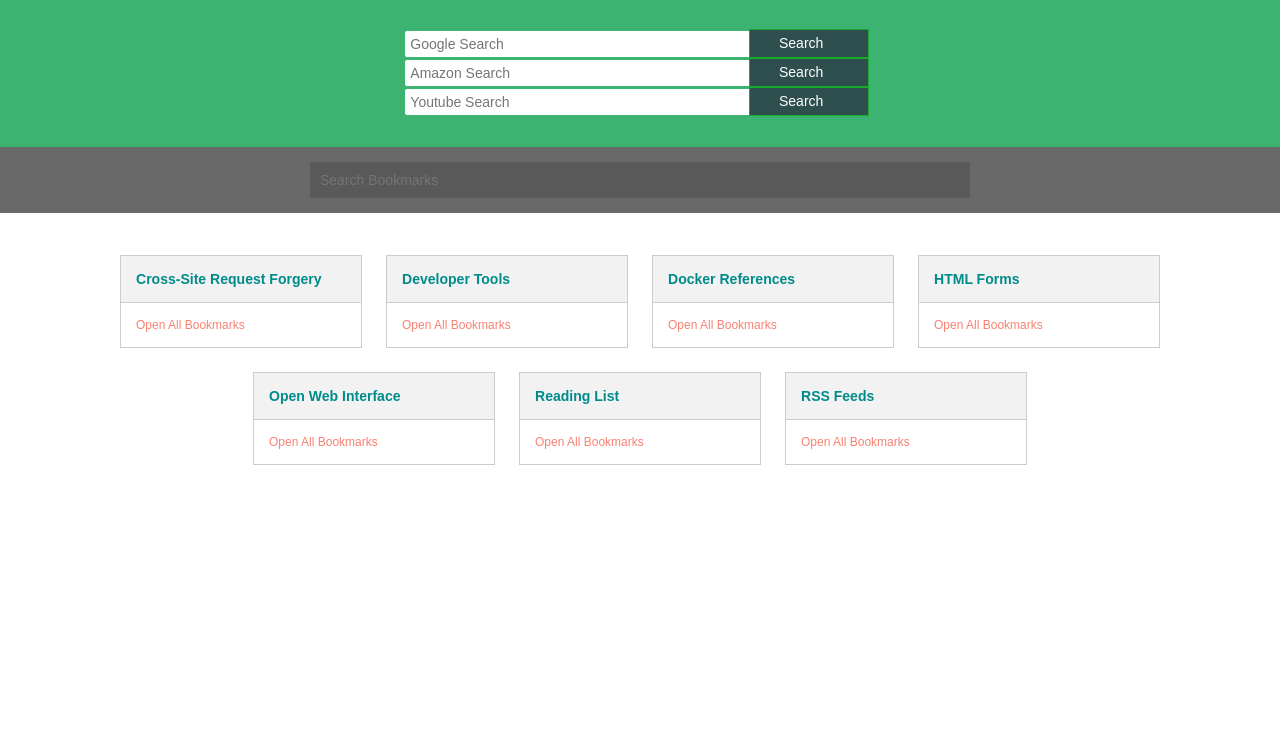
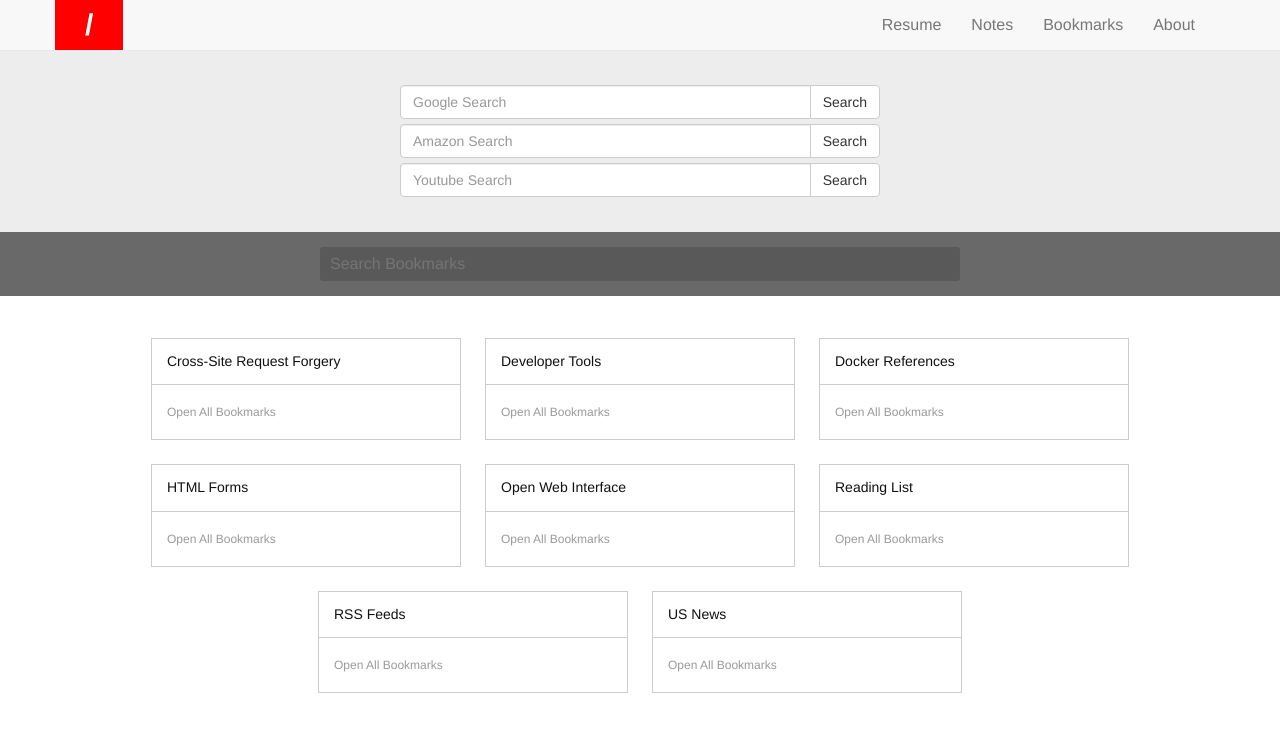
Before and after one commit to gabrielpascua/gabrielpascua.com, a Jekyll site: the page built from bookmarks/index.html, in a window 1280 px wide. Shown: the top 732 px of the page. Built offline with Jekyll 4.4.1, drawn with Linux system fonts in a browser that asks for light colours.

Commit message:
Bookmark formatting

```diff
--- a/bookmarks/index.html
+++ b/bookmarks/index.html
@@ -8,29 +8,39 @@ layout: null
 <head>
     <meta charset="utf-8">
     <meta name="viewport" content="width=device-width, initial-scale=1">
+    <link rel="stylesheet" href="{{ "/css/main.css" | prepend: site.baseurl }}">
+    <link rel="stylesheet" href="{{ "/js/bootstrap-sass-3.3.6/bootstrap.min.js" | prepend: site.baseurl }}">
     <link rel="stylesheet" type="text/css" href="/css/bookmarks.css" />
     <title>Bookmarks</title>
 </head>
 
 <body>
 
+{% include topnav.html %}
+
 <div class="web-search">
 
-    <form method="get" action="https://www.google.com/search" id="google">
-        <input type="text" placeholder="Google Search" name="q" />
-        <input type="hidden" value="utf-8" name="ie" />
-        <input type="hidden" value="utf-8" name="oe" />
-        <button type="submit">Search</button>
+    <form method="get" action="https://www.google.com/search" id="google" class="input-group">
+        <input type="text" placeholder="Google Search" name="q" class="form-control" />
+        <span class="input-group-btn">
+            <input type="hidden" value="utf-8" name="ie" />
+            <input type="hidden" value="utf-8" name="oe" />
+            <button type="submit" class="btn btn-default">Search</button>
+        </span>
     </form>
 
-    <form method="get" action="http://www.amazon.com/s/" id="amazon">
-        <input type="text" placeholder="Amazon Search" name="field-keywords" />
-        <button type="submit">Search</button>
+    <form method="get" action="http://www.amazon.com/s/" id="amazon" class="input-group">
+        <input type="text" placeholder="Amazon Search" name="field-keywords" class="form-control" />
+        <span class="input-group-btn">
+            <button type="submit" class="btn btn-default">Search</button>
+        </span>
     </form>
 
-    <form method="get" action="https://www.youtube.com/results" id="youtube">
-        <input type="text" placeholder="Youtube Search" name="search_query" />
-        <button type="submit">Search</button>
+    <form method="get" action="https://www.youtube.com/results" id="youtube" class="input-group">
+        <input type="text" placeholder="Youtube Search" name="search_query" class="form-control" />
+        <span class="input-group-btn">
+            <button type="submit" class="btn btn-default">Search</button>
+        </span>
     </form>
 
 </div>
@@ -248,6 +258,24 @@ layout: null
         </ul>
     </div>
 
+    <!-- US News -->
+    <div class="bookmark-row" id="usnews">
+        <h3>
+            <a class="collapse" href="#">US News</a>
+            <a href="#usnews">US News</a>
+        </h3>
+        <ul>
+            <li><a href="http://digg.com/" xtarget="_blank">Digg</a></li>
+            <li><a href="http://pinboard.in/popular" xtarget="_blank">Pinboard</a></li>
+            <li><a href="http://news.google.com/news" xtarget="_blank">Google News</a></li>
+            <li><a href="http://www.engadget.com/" xtarget="_blank">Engadget</a></li>
+            <li><a href="http://www.cnet.com/" xtarget="_blank">CNET</a></li>
+            <li><a href="http://coolmaterial.com/" xtarget="_blank">Cool Material</a></li>
+            <li><a href="http://theawesomer.com/" xtarget="_blank">The Awesomer</a></li>
+            <li><a href="https://www.dealsplus.com/" xtarget="_blank">Deals Plus</a></li>
+        </ul>
+    </div>
+
 </div><!-- .container -->
 
 <!-- jQuery (necessary for Bootstrap's JavaScript plugins) -->
--- a/css/bookmarks.scss
+++ b/css/bookmarks.scss
@@ -1,157 +1,130 @@
 ---
 # Only the main Sass file needs front matter (the dashes are enough)
 ---
-
-body{
-  background-color: rgba(0,0,0,0);
-  color: #222;
-  font-family: sans-serif;
-  padding: 0;
-  margin: 0;
+.bookmark-row{
+  background-color: #fff;
+  border: 1px solid rgba(0,0,0,.2);
   font-size: 12px;
-}
-
-h1{
-  display: none;
-}
-
-h3{
-  text-transform: capitalize;
-  background-color: rgba(0,0,0,.05);
-  margin: 0;
-  padding: 0;
-}
 
   ul{
     list-style: none;
-  margin: 0;
-  padding: 0;
     border-bottom: 1px solid rgba(0,0,0,.2);
   }
 
   li{
     border-top: 1px solid rgba(0,0,0,.2);
+    line-height: 1.5;
   }
 
   a{
+    display: block;
+    padding: 15px;
+    color: #111;
+
+    &:hover{
       text-decoration: none;
       color: darkcyan;
-  display: block;
-  padding: 15px;
+      background-color: rgba(0,0,0,.05);
+    }
   }
 
-a:hover{
-  background-color: lemonchiffon;
+  h3{
+    font-size: 14px;
   }
 
-.openall{
-  color: salmon;
-}
-
-.bookmark-row{
-  background-color: #fff;
-  border: 1px solid rgba(0,0,0,.2);
-}
-
-.bookmark-row p{
+  p{
     margin: 0;
     padding: 0;
   }
 
-.bookmark-row.inactive a{
+  .openall{
     color: rgba(0,0,0,.4);
   }
 
-input[type="text"]{
-  font-size: 14px;
-  padding: 5px;
-  border: none;
-  border-radius: 2px;
-  outline: 0;
+  &.inactive a{
+    color: rgba(0,0,0,.4);
+  }
 }
 
-/* web search*/
-.web-search form{
+.web-search {
+
+  text-align: center;
+  background-color: rgba(0,0,0,0.07);
+  padding: 30px 10px;
+  margin-top: 50px;
+
+  form{
     max-width: 480px;
-  margin: 0 auto;
+    margin: 5px auto;
   }
 
-.web-search{
-  text-align: center;
-  background-color: mediumseagreen;
-  padding: 30px 10px;
+  input[type="text"]{
+    height: auto;
+    outline: none;
   }
 
-.web-search input{
-  width: 70%;
 }
 
-.web-search button{
-  background-color: darkslategrey;
-  border: 1px solid #18ab29;
-  display: inline-block;
-  cursor: pointer;
-  color: #ffffff;
-  font-family: Arial, sans-serif;
-  font-size: 14px;
-  padding: 5px 30px 6px 15px;
-  text-decoration: none;
-  position: relative;
-  left: -6px;
-  top: -1px;
-  width: 25%;
-}
-
-/* bookmarks search */
 .bookmark-search{
   background-color: dimgray;
   padding: 15px;
   margin-bottom: 30px;
   text-align: center;
-}
 
-.bookmark-search input{
+  input{
     width: 90%;
     max-width: 640px;
     background-color: rgba(0,0,0,.15);
     color: #fff;
-  padding: 10px;
+    border-radius: 3px;
+    border: none;
+    padding-left: 10px;
+    outline: none;
+  }
 }
 
 .bookmark-results {
   position: absolute;
   display: none;
   background-color: #fff;
+  font-size: 12px;
+
+  ul{
+    height: auto;
+    margin: 0;
+    padding: 0;
+    border-bottom: 1px solid rgba(0,0,0,.2);
+    list-style: none;
   }
 
-.bookmark-results ul{
-  height: auto;
-}
-
-.bookmark-results li{
+  li{
     border-top: 1px solid rgba(0,0,0,.55);
   }
 
-.bookmark-results a {
+  a {
     text-align: left;
     padding: 10px 15px;
     color: rgba(255,255,255,.55);
     background-color: rgba(0,0,0,.65);
-}
+    display: block;
+    line-height: 1.5;
 
-.bookmark-results a:hover {
+    &:hover {
       color: rgba(255,255,255,.80);
       background-color: rgba(0,0,0,.75);
+      text-decoration: none;
+    }
+  }
 }
 
 
 /* collapsing */
-ul{
+.bookmark-row ul{
   height: 0;
   overflow: hidden;
 }
 
-a.collapse{
+.bookmark-row a.collapse{
   display: none;
 }
 
@@ -235,6 +208,6 @@ a.collapse{
 
 .bookmark-row{
   margin: 1em;
-  flex-basis: 240px;
+  flex-basis: 310px;
   align-self: flex-start;
 }
```
Lines whose indentation alone changed are shown as unchanged.
